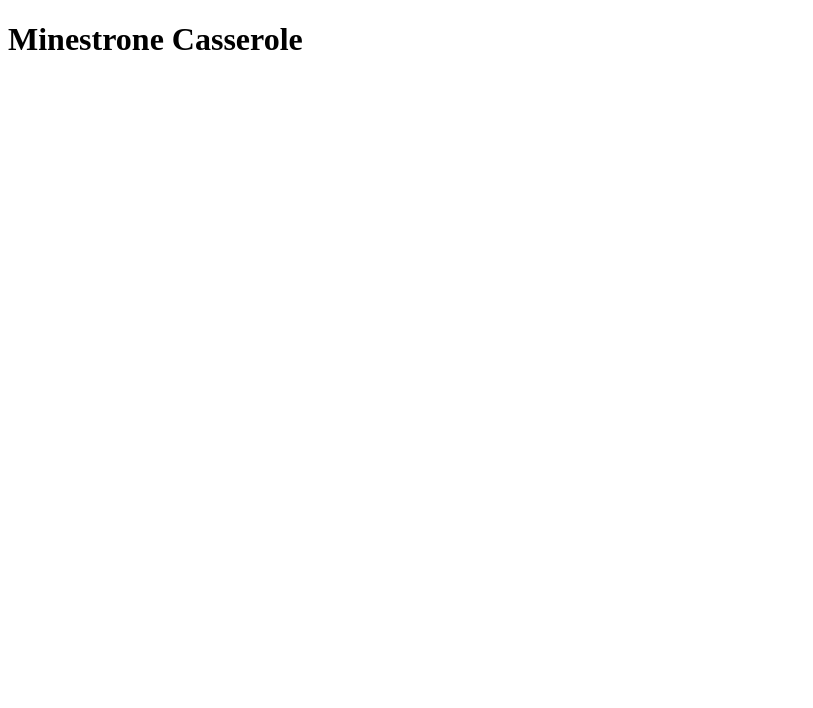
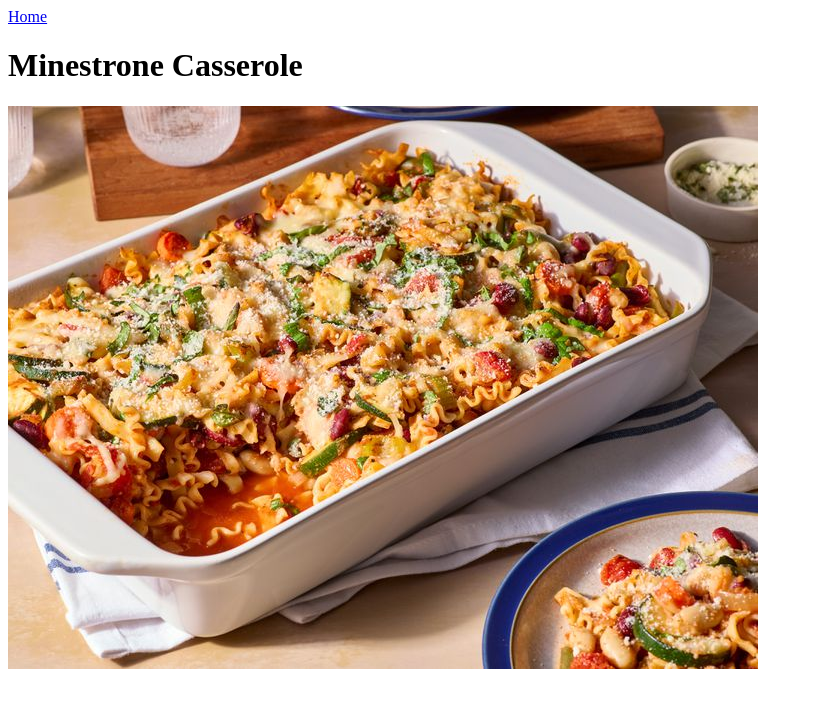
Before and after one commit to Patrick-star-dev/odin-recipes, a plain HTML site: page recipes/MinestroneCasserole.html in a window 1280 px wide. Shown: the whole page, without its empty margins (0-813 px from the left). Drawn offline with Linux system fonts and the light colour scheme.

Commit message:
recipes images added

```diff
--- a/recipes/MinestroneCasserole.html
+++ b/recipes/MinestroneCasserole.html
@@ -6,6 +6,8 @@
     <title>Document</title>
 </head>
 <body>
+    <a href="../index.html">Home</a>
     <h1>Minestrone Casserole</h1>
+    <img src="../images/MinestroneCasserole.jpg" alt="recipe image">
 </body>
 </html>
```
Also changed, not shown: recipes/BakedZiti.html (+1 -0 lines), recipes/ZippyShepherd'sPie.html (+1 -0 lines), images/BakedZiti.jpg (added), images/MinestroneCasserole.jpg (added), images/ZippyShepherd'sPie.jpg (added).
